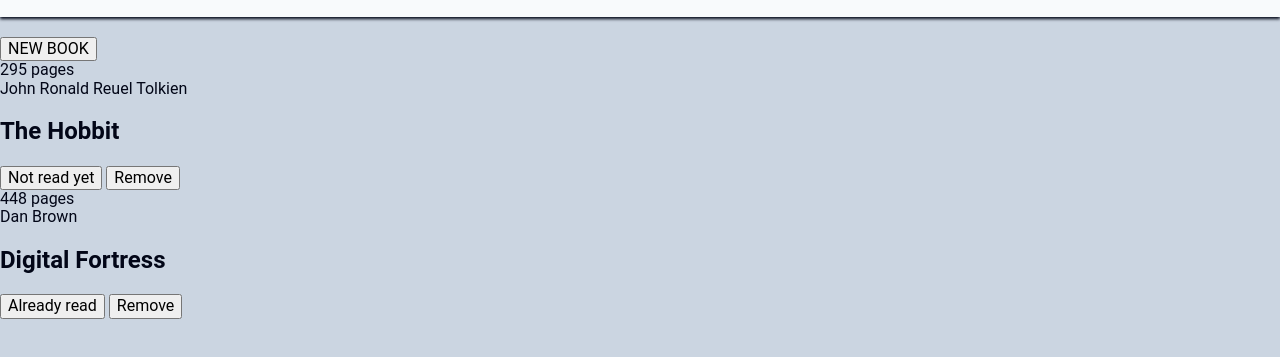
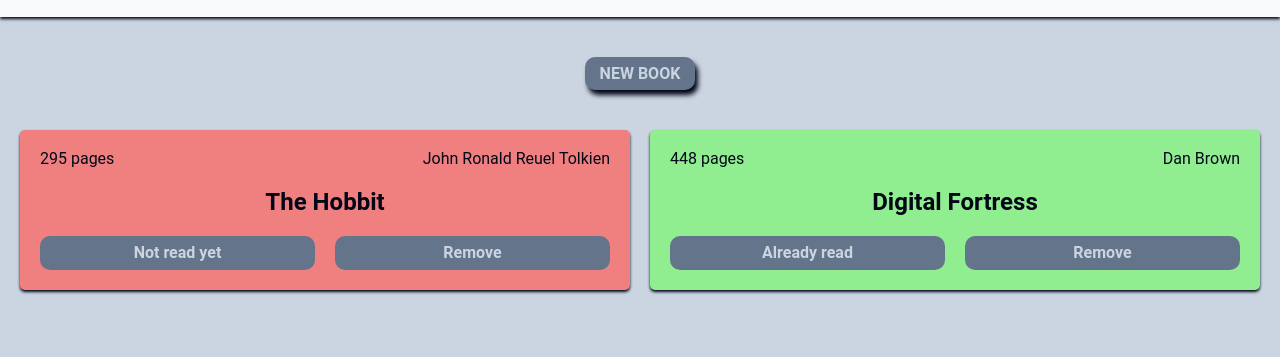
Before and after one commit to Motya22/odin-library, a plain HTML site: page index.html in a window 1280 px wide. Shown: the part 69-426 px from the top of the page. Drawn offline with Linux system fonts and the light colour scheme.

Commit message:
Add book styles

```diff
--- a/index.html
+++ b/index.html
@@ -12,7 +12,9 @@
       <h1 class="header__logo">ML</h1>
     </header>
     <main class="main">
-      <button type="button" class="btn" id="add-book-btn">NEW BOOK</button>
+      <button type="button" class="btn btn_add" id="add-book-btn">
+        NEW BOOK
+      </button>
       <div class="books"></div>
     </main>
 
--- a/script.js
+++ b/script.js
@@ -63,7 +63,9 @@ function renderLibrary() {
     booksEl.insertAdjacentHTML(
       'beforeend',
       `
-        <article class="book" data-book-id="${i + 1}">
+        <article class="book ${
+          book.read ? 'already-read' : 'not-read'
+        }" data-book-id="${i + 1}">
           <header class="book__header">
             <div>${book.pages} pages</div>
             <div>${book.author}</div>
--- a/styles.css
+++ b/styles.css
@@ -365,6 +365,7 @@ template {
   --text-color: #020617;
   --bg-color: #cbd5e1;
   --white-color: #f8fafc;
+  --slate-color: #64748b;
 }
 
 * {
@@ -375,6 +376,29 @@ body {
   font-family: 'Roboto', sans-serif;
   background-color: var(--bg-color);
   color: var(--text-color);
+}
+
+/* BTN */
+.btn {
+  background-color: var(--slate-color);
+  border: none;
+  padding: 7.5px 15px;
+  border-radius: 10px;
+  font-weight: 700;
+  color: var(--bg-color);
+  transition: background-color 0.3s ease 0s;
+}
+.btn:hover {
+  cursor: pointer;
+  background-color: var(--text-color);
+}
+.btn.btn_add {
+  display: block;
+  margin: 0 auto 40px;
+  box-shadow: 3px 5px 5px var(--text-color);
+}
+.btn.btn_add:active {
+  box-shadow: 1px 3px 3px var(--text-color);
 }
 
 /* HEADER */
@@ -390,6 +414,47 @@ body {
   font-family: norsebold;
   font-size: 2.5rem;
   margin: 0;
+}
+
+/* MAIN */
+.main {
+  padding: 20px;
+}
+
+/* BOOKS */
+.books {
+  display: grid;
+  grid-template-columns: repeat(auto-fit, minmax(290px, 1fr));
+  gap: 20px;
+}
+
+.book {
+  background-color: var(--white-color);
+  padding: 20px;
+  border-radius: 5px;
+  box-shadow: 0px 2px 3px var(--text-color);
+  transition: background-color 0.3s ease 0s;
+}
+.book.not-read {
+  background-color: lightcoral;
+}
+.book.already-read {
+  background-color: lightgreen;
+}
+.book__header {
+  display: flex;
+  justify-content: space-between;
+  gap: 20px;
+}
+.book__title {
+  text-align: center;
+}
+.book__footer {
+  display: flex;
+  gap: 20px;
+}
+.book__footer .btn {
+  flex: 1;
 }
 
 /* MODAL */
```
